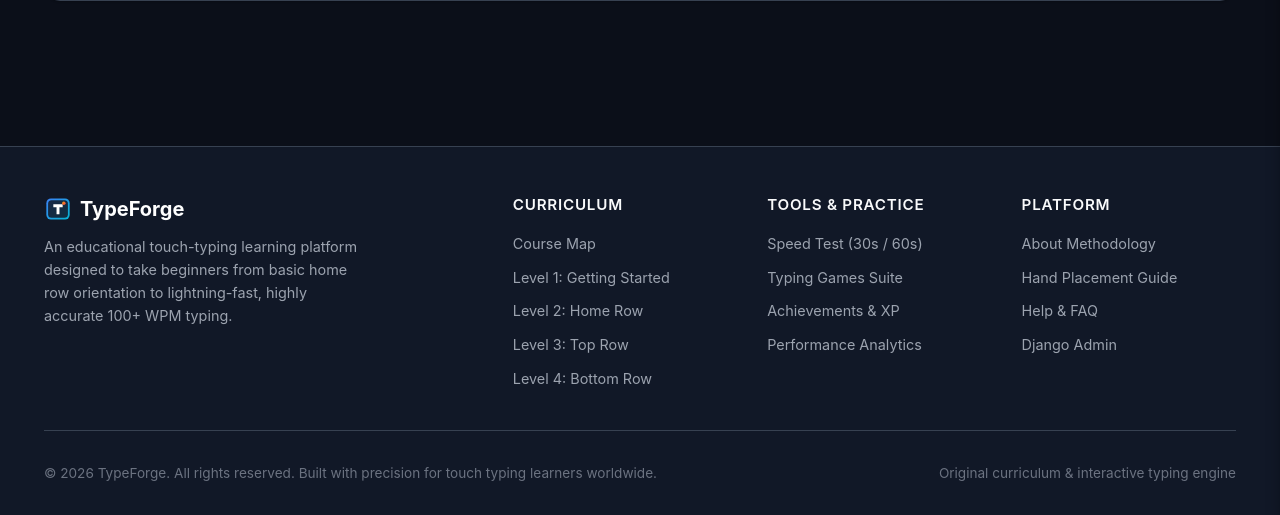
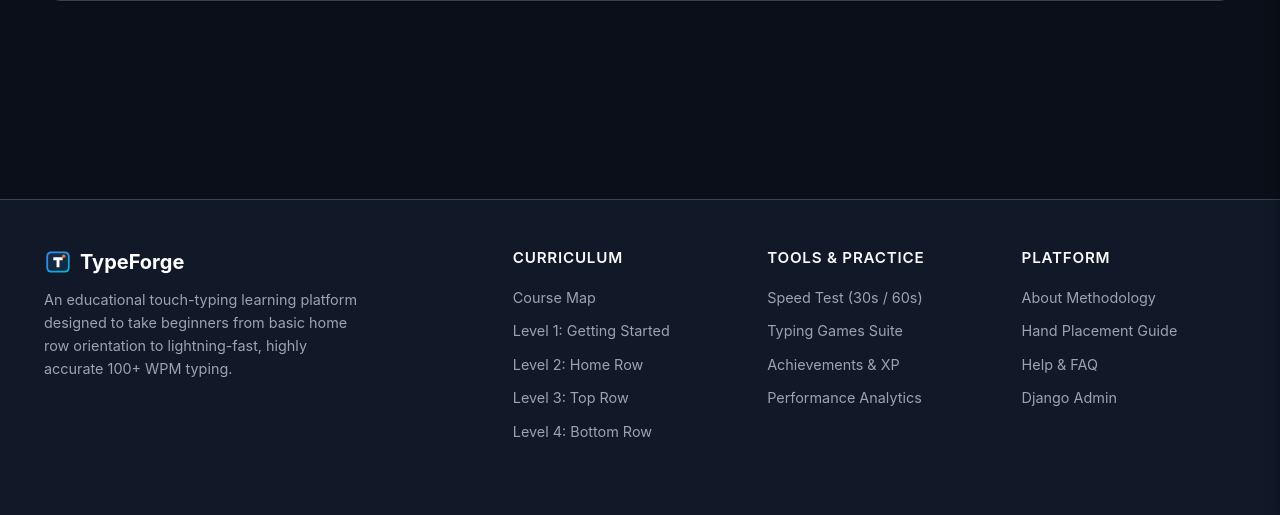
Before and after one commit to kaushalahirwar21/TypeForge, a Django app: page /lessons/ in a window 1280 px wide. Shown: the part 285-800 px from the top of the page. Run offline with Django 5.2, Linux system fonts and the light colour scheme; the visitor is signed in with stand-in values (Sample User, id 1); data comes from the database, SQL or seed files in the repository; data that the repository does not hold is empty.

Commit message:
Remove footer bottom copyright and tagline line

```diff
--- a/templates/base.html
+++ b/templates/base.html
@@ -195,11 +195,6 @@
           </ul>
         </div>
       </div>
-
-      <div class="footer-bottom">
-        <span>&copy; {% now "Y" %} TypeForge. All rights reserved. Built with precision for touch typing learners worldwide.</span>
-        <span>Original curriculum &amp; interactive typing engine</span>
-      </div>
     </div>
   </footer>
 
```
